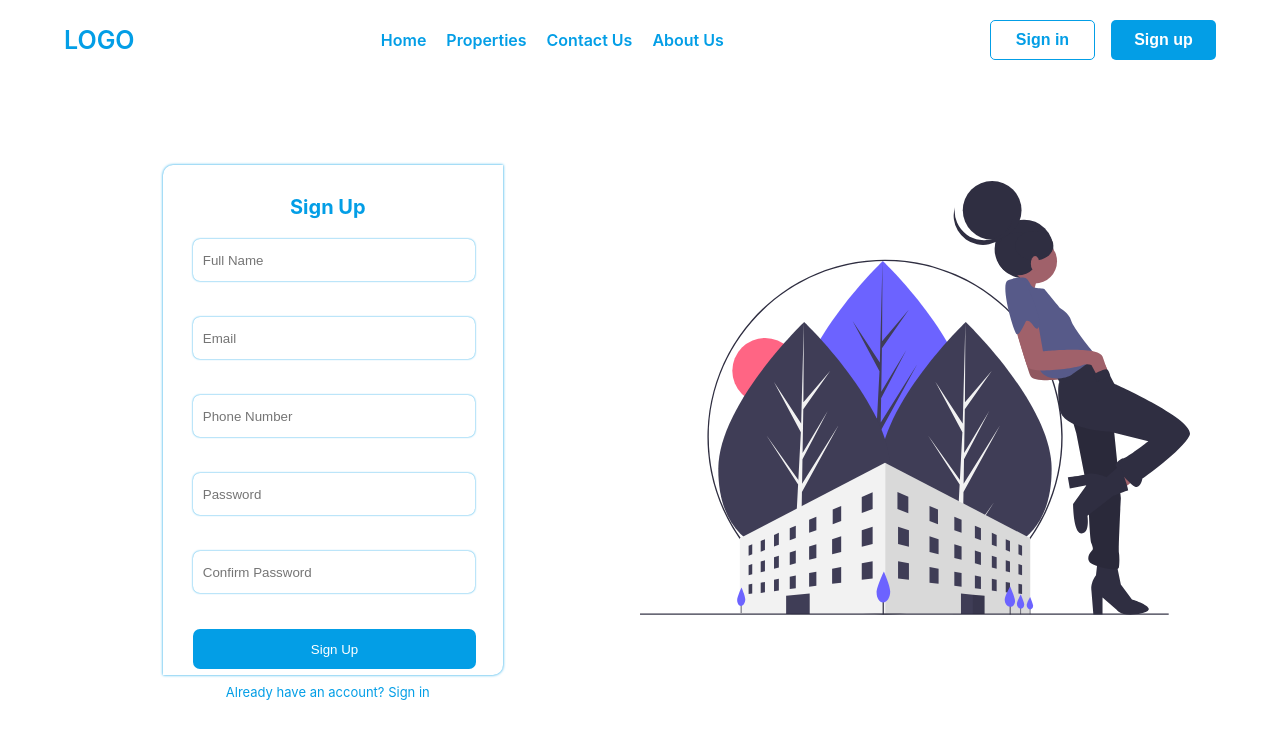
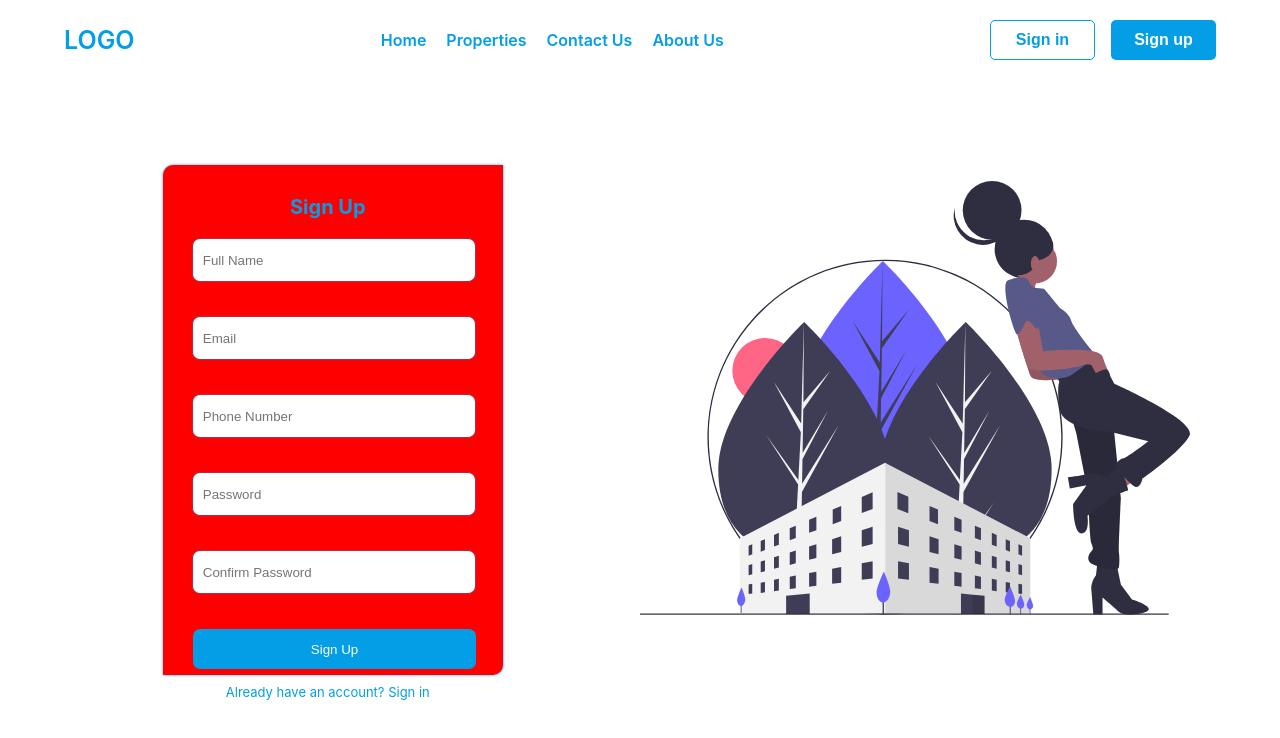
Before and after one commit to dev-sylv/Bootcamp-2.0-RealEstate-client-, a React (Create React App) app: page /signup in a window 1280 px wide. Shown: the top 738 px of the page. Built offline with nearby package versions, Linux system fonts and the light colour scheme.

Commit message:
saved all

```diff
--- a/src/components/UserAuth/Signup.tsx
+++ b/src/components/UserAuth/Signup.tsx
@@ -48,14 +48,14 @@ const Signup = () => {
     },
   });
 
-  const SignedUpUser = handleSubmit((data) => {
+  const SignedUpUser = handleSubmit((data: any) => {
     UsersSignUp.mutate(data);
     reset();
     navigate("/signin");
     Swal.fire({
       icon: "success",
       title: "User Sign Up Successfull",
-      text: UsersSignUp!.data!.message,
+      //   text: UsersSignUp!.data!.message,
     });
   });
 
@@ -182,6 +182,7 @@ const Input = styled.input<{ props: string }>`
 
 const Form = styled.form`
   width: 270px;
+  background-color: red;
   height: 450px;
   box-shadow: 0 0 3px #039ee6;
   border-radius: 10px 0 10px 0;
```
